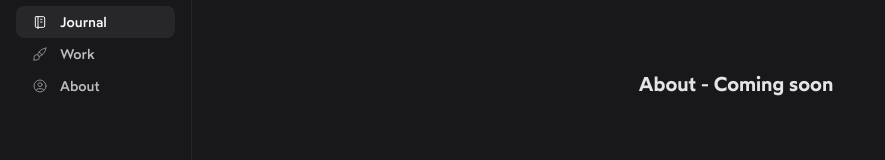
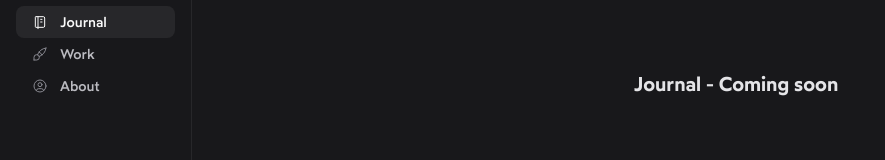
Before and after one commit to brody/brody-v22, a Next.js app: page /journal in a window 1280 px wide. Shown: the part 154-314 px from the top of the page, without its empty margins (0-885 px from the left). Built offline with nearby package versions, Linux system fonts and the light colour scheme.

Commit message:
update journal

```diff
--- a/pages/journal.jsx
+++ b/pages/journal.jsx
@@ -3,7 +3,7 @@ import Link from 'next/link';
 export default function About() {
   return (
     <div className='flex flex-col items-start justify-start md:mt-24 md:flex-row md:items-center md:justify-center md:space-x-6'>
-      <h2>About - Coming soon</h2>
+      <h2>Journal - Coming soon</h2>
     </div>
   );
 }
```
